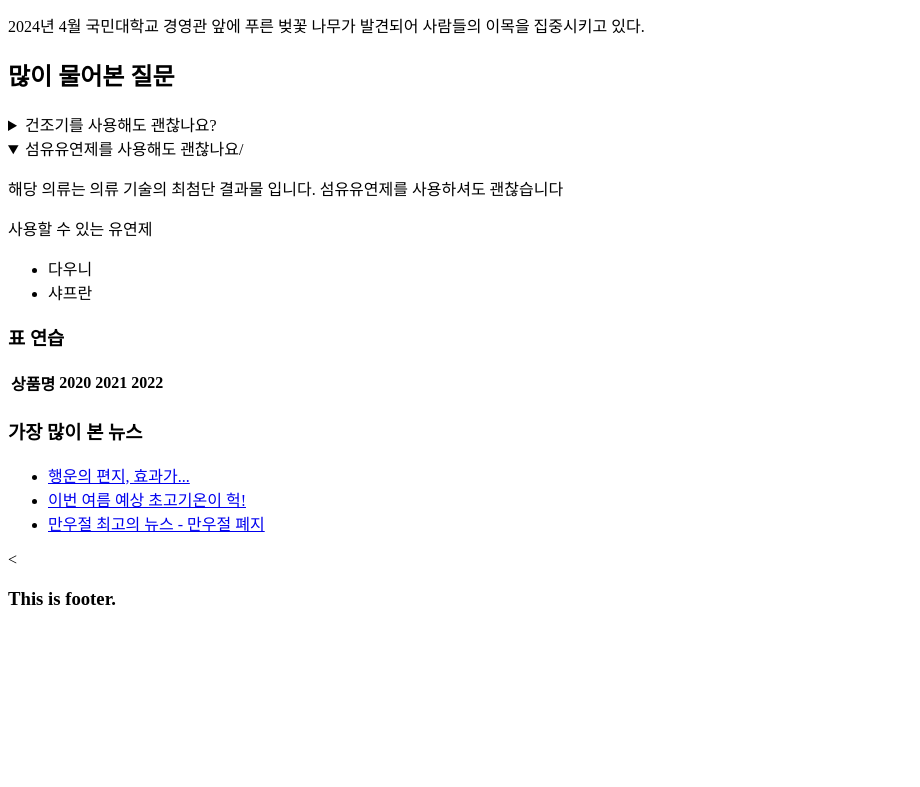
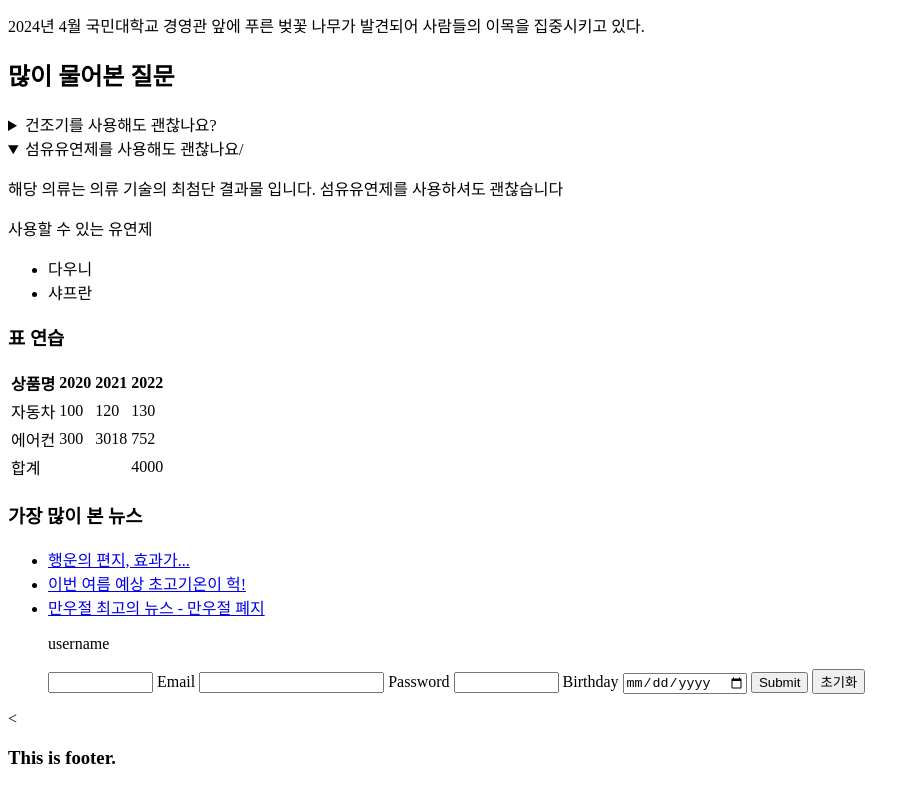
Before and after one commit to KM-MIKYUNG/24-sinna, a plain HTML site: page index.html in a window 1280 px wide. Shown: the part 538-1325 px from the top of the page, without its empty margins (0-920 px from the left). Before the commit the page ends 1166 px from the top, so only its background shows below. Drawn offline with Linux system fonts and the light colour scheme.

Commit message:
사용자인터렉션수업

```diff
--- a/index.html
+++ b/index.html
@@ -64,8 +64,26 @@
              <th>2022</th>
            </tr>
           </thead>
-          <tbody></tbody>
-          <tfoot></tfoot>
+          <tbody>
+           <tr>
+            <td>자동차</td>
+            <td>100</td>
+            <td>120</td>
+            <td>130</td>
+           </tr>
+           <tr>
+             <td>에어컨</td>
+             <td>300</td>
+             <td>3018</td>
+             <td>752</td>
+           </tr>
+      </tbody>
+          <tfoot>
+            <tr>
+              <td colspan="3">합계</td>
+              <td>4000</td>
+                 </tr>
+          </tfoot>
         </table>
       </section>
 
@@ -78,7 +96,28 @@
         <li><a href="#article1">행운의 편지, 효과가...</a></li>
         <li><a href="#article2">이번 여름 예상 초고기온이 헉!</a></li>
         <li><a href="#">만우절 최고의 뉴스 - 만우절 폐지</a></li>
+      </session>
+        <!-- form interaction-->
+        <secton>
+          <form action="/signup" method="post">
+           <p>username</p>
+            <input list="names" name="username" type="text" maxlength="10" size="10">
+            <datalist id="names">
+              <option value="doyoung"></option>
+              <option value="hoo"></option>
+              <option value="yonghwa"></option>
+            </datalist>
 
+              <label for="u-email">Email</label>
+              <input id="u-email" name="email" type="email">
+            <label for="u-pw">Password</label>
+            <input id="u-pw" name="password" type="password" maxlength="10" size="10">
+            <label for="u-birth">Birthday</label>
+            <input id="u-birth" name="birth" type="date">
+            <input type="submit">
+            <button type="reset">초기화</button>
+          </form>
+        </secton>
     </aside>
 
     <
```
